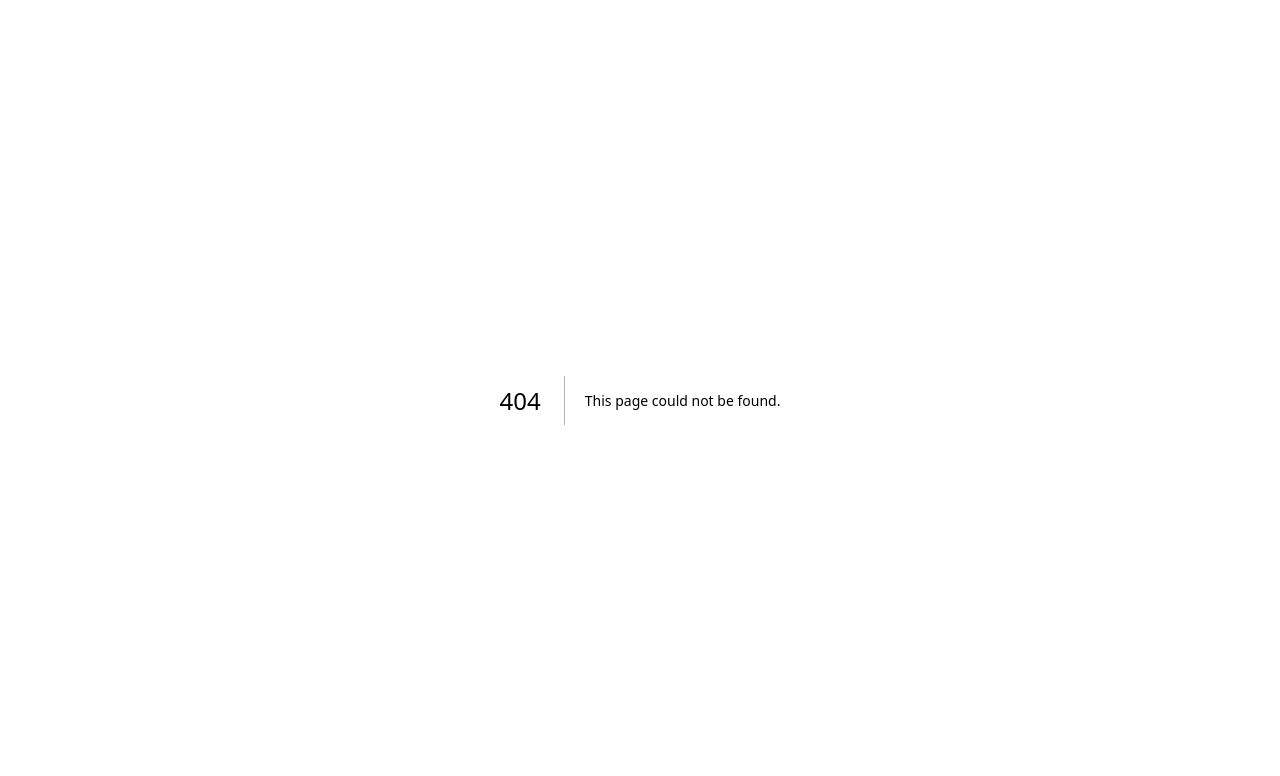
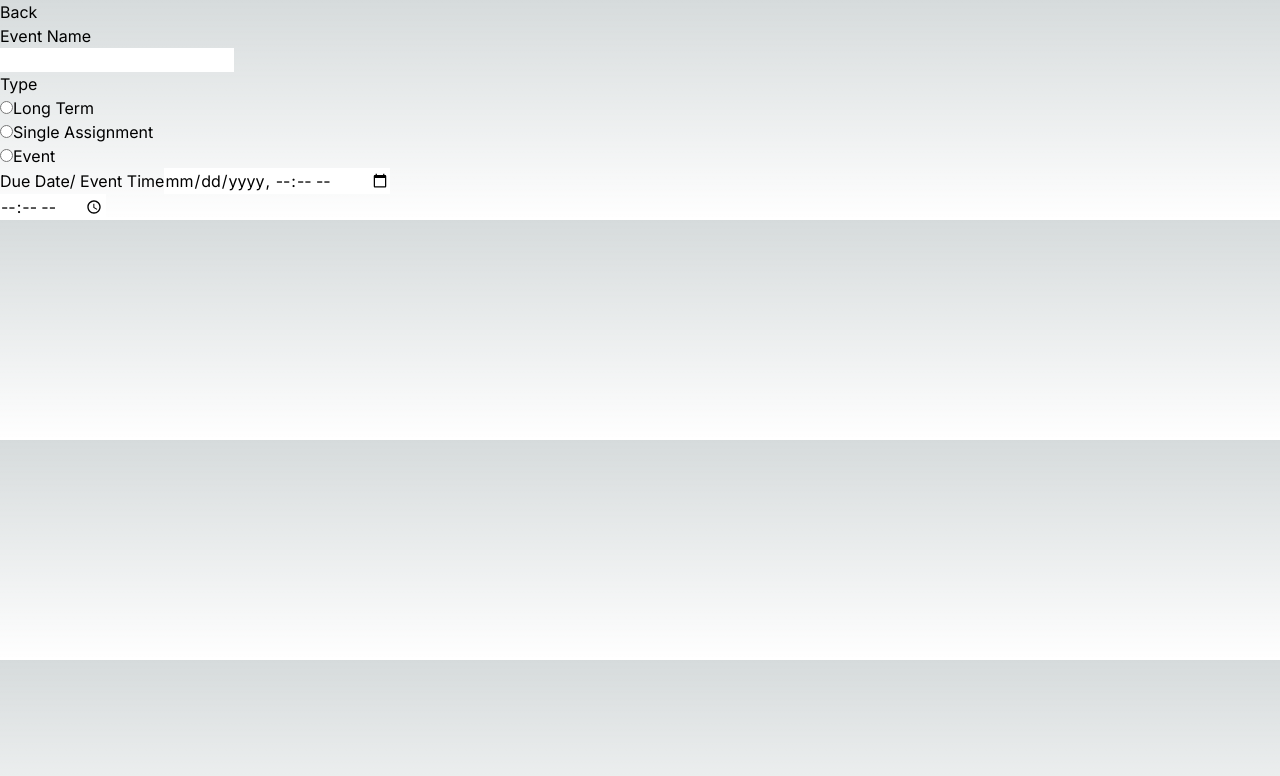
Before and after one commit to jbs-hackathon-2024/time-manager, a Next.js app: page /add/single in a window 1280 px wide. Before the commit this address had no page. Shown: the top 776 px of the page. Built offline with nearby package versions, Linux system fonts and the light colour scheme.

Commit message:
initial testing

```diff
--- /dev/null
+++ b/src/app/add/calendar/page.tsx
@@ -0,0 +1,13 @@
+import React from 'react'
+import Link from 'next/link'
+
+const AddCalendarSchedule = () => {
+  return (
+    <div>
+        <Link href='/'>Back</Link>
+
+    </div>
+  )
+}
+
+export default AddCalendarSchedule
--- /dev/null
+++ b/src/app/add/single/page.tsx
@@ -0,0 +1,35 @@
+import Link from 'next/link'
+import React from 'react'
+
+const AddSingleAssignment = () => {
+  return (
+
+    <div>
+        <Link href="/">Back</Link>
+        <form method='POST' >
+          <div>
+            <label>Event Name</label><br></br>
+            <input type='text' name='event_name' id="event_name" className="text-black"></input>
+          </div>
+          <div>
+            <label>Type</label><br></br>
+            <input type='radio' id='long_term' name='type' className="text-black"></input>
+            <label >Long Term</label><br></br>
+            <input type='radio' id='single_assignment' name='type' className="text-black"></input>
+            <label >Single Assignment</label><br></br>
+            <input type='radio' id='event' name='type' className="text-black"></input>
+            <label>Event</label><br></br>
+          </div>
+          <div>
+            <label>Due Date/ Event Time</label>
+            <input type='datetime-local' id='event_time' className="text-black"></input>
+          </div>
+          <div>
+            <input type='time' id='completion_time' className="text-black"></input>
+          </div>
+        </form>
+    </div>
+  )
+}
+
+export default AddSingleAssignment
--- a/src/app/api/user-events/scheduleItems.json
+++ b/src/app/api/user-events/scheduleItems.json
@@ -3,7 +3,7 @@
         {
             "start": "00:00:00",
             "end": "00:00:00",
-            "name": "00:00:00",
+            "name": "ThingClass",
             "description": "A random class description",
             "class": "Science",
             "color": "#696969",
```
Also changed, not shown: package.json (+5 -4 lines), 2 other files (tests, documents, lock files or other folders).
